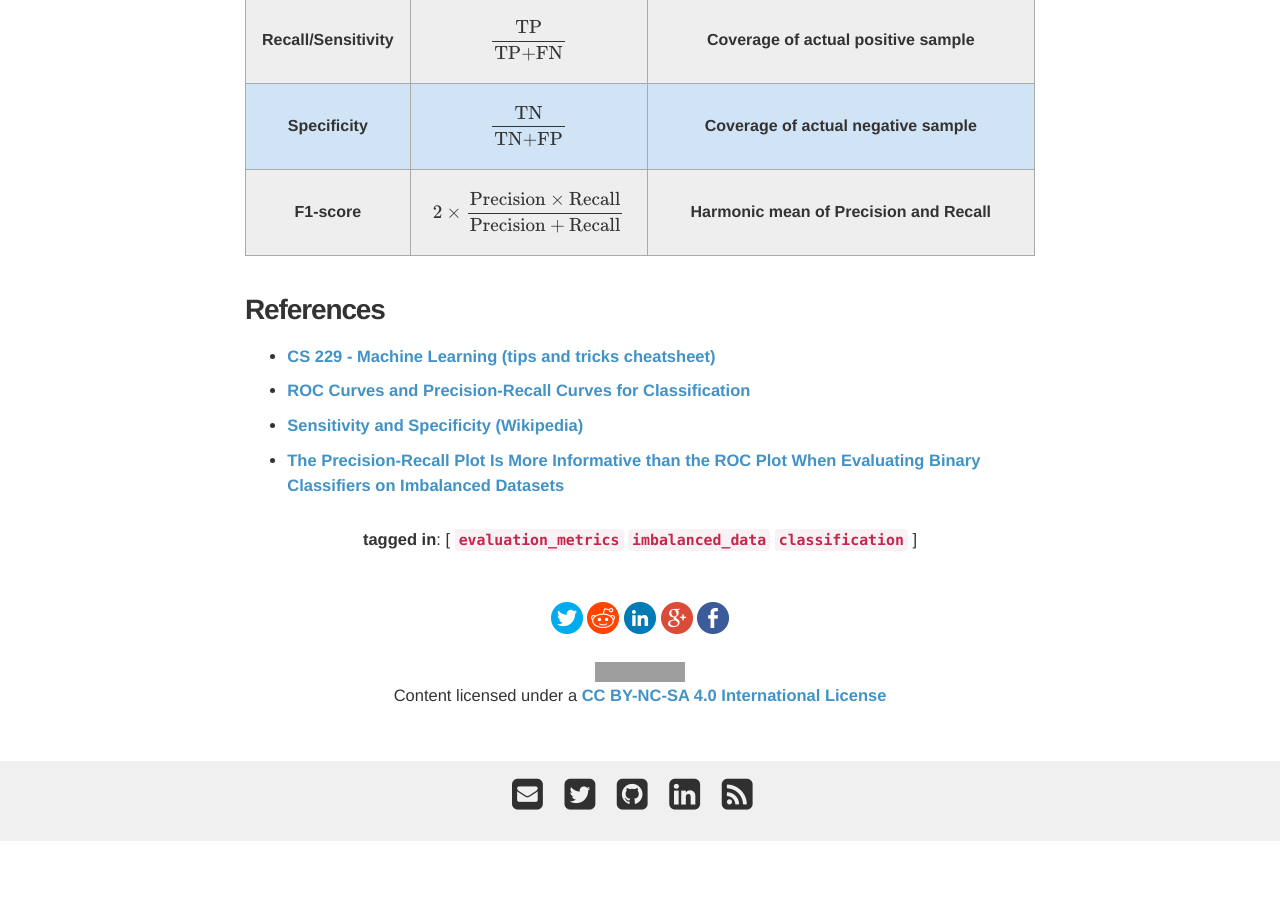
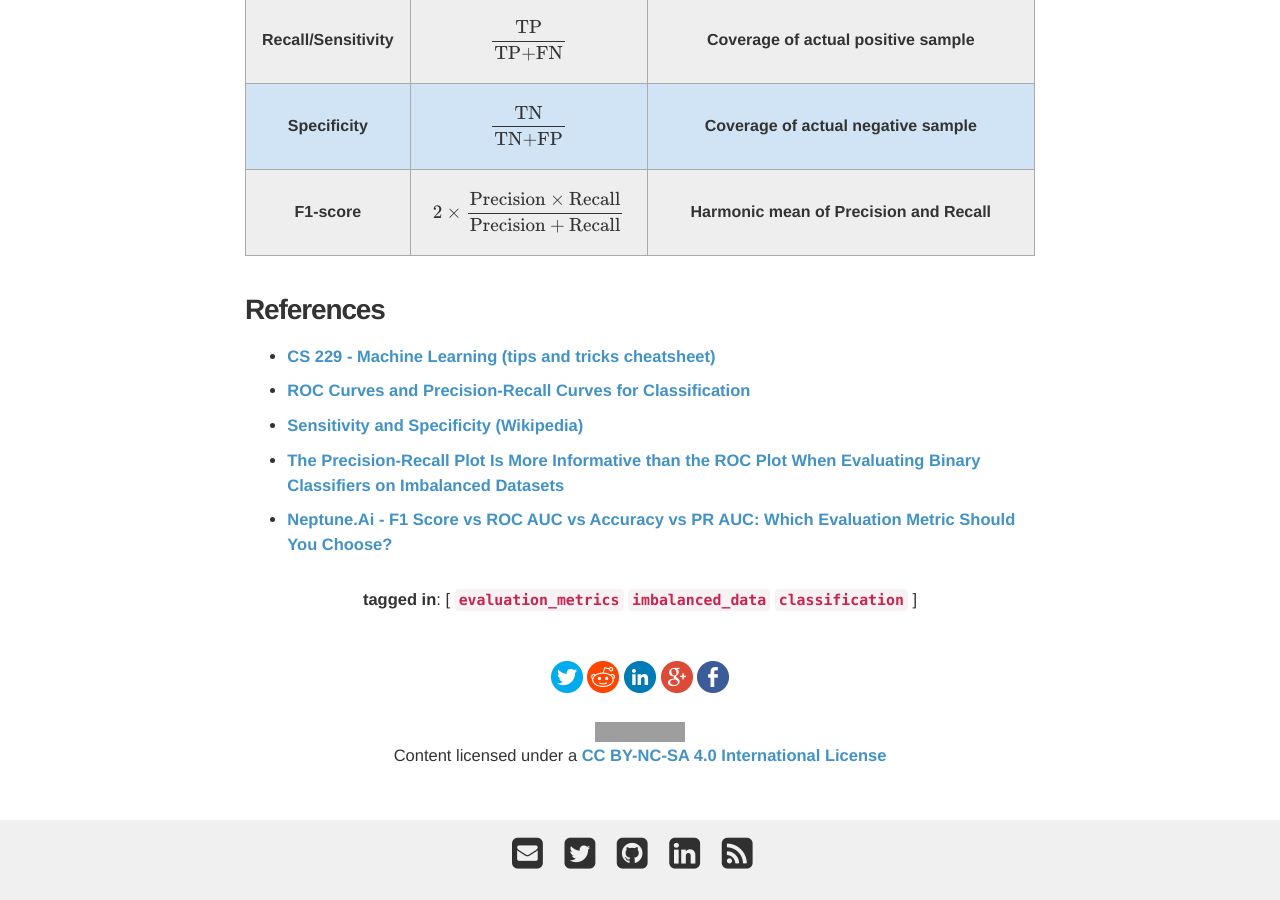
Before and after one commit to davidsbatista/davidsbatista.net, a Jekyll site: the page built from _posts/2018-08-15-NLP_Metrics.md, in a window 1280 px wide and 900 px high, scrolled down 6348 px. Built offline with Jekyll 4.4.1, drawn with Linux system fonts in a browser that asks for light colours; nearby versions of some CDN libraries; some web fonts are replaced; formulas are drawn with MathJax 3; comment, search, counter and statistics services are not loaded; before the commit the page ends 7189 px from its top, so only the background shows below that; grey boxes are pictures that could not be loaded.

Commit message:
added link

```diff
--- a/_posts/2018-08-15-NLP_Metrics.md
+++ b/_posts/2018-08-15-NLP_Metrics.md
@@ -279,6 +279,8 @@ ROC curves are appropriate when the observations are balanced between each class
 than the ROC Plot When Evaluating Binary
 Classifiers on Imbalanced Datasets](https://journals.plos.org/plosone/article?id=10.1371/journal.pone.0118432)
 
+- [Neptune.Ai - F1 Score vs ROC AUC vs Accuracy vs PR AUC: Which Evaluation Metric Should You Choose?](https://neptune.ai/blog/f1-score-accuracy-roc-auc-pr-auc)
+
 <!--
 https://machinelearningmastery.com/how-to-score-probability-predictions-in-python/
 -->
```
